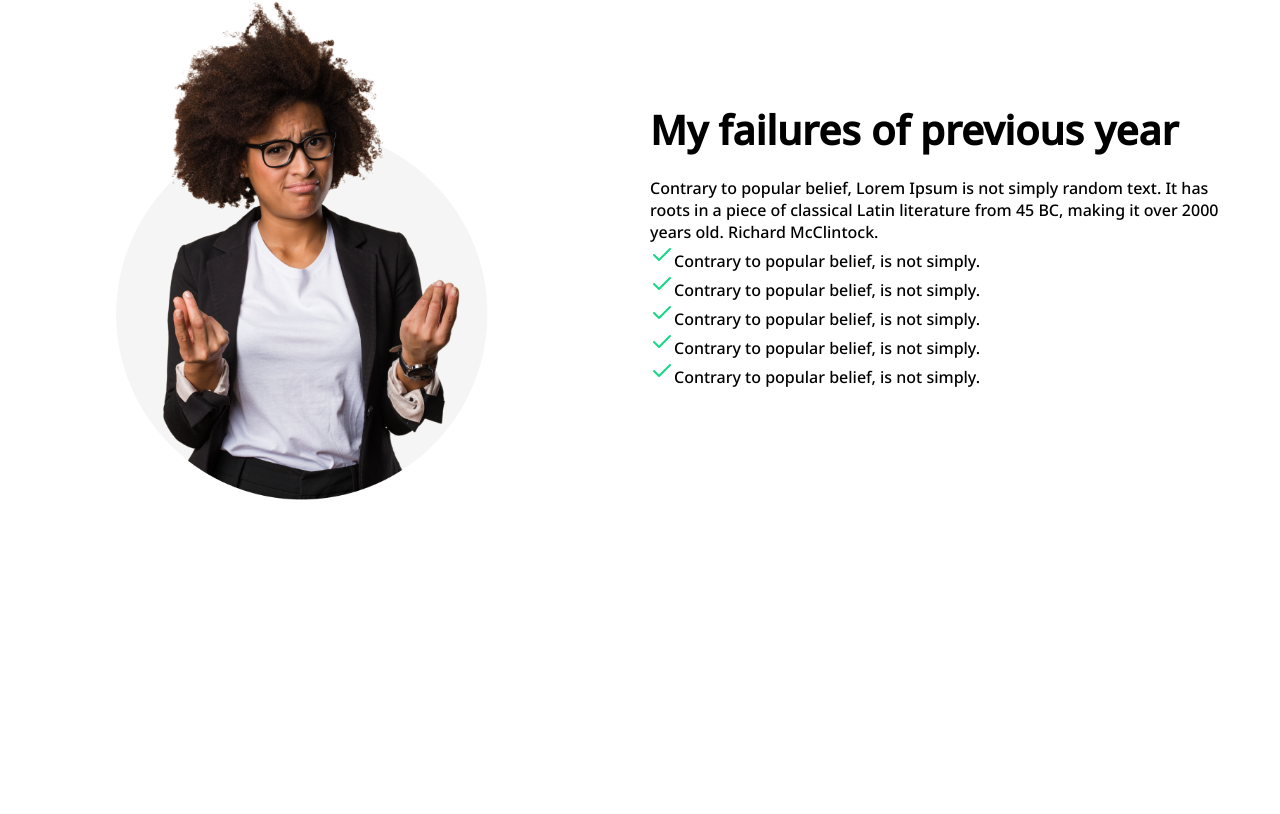
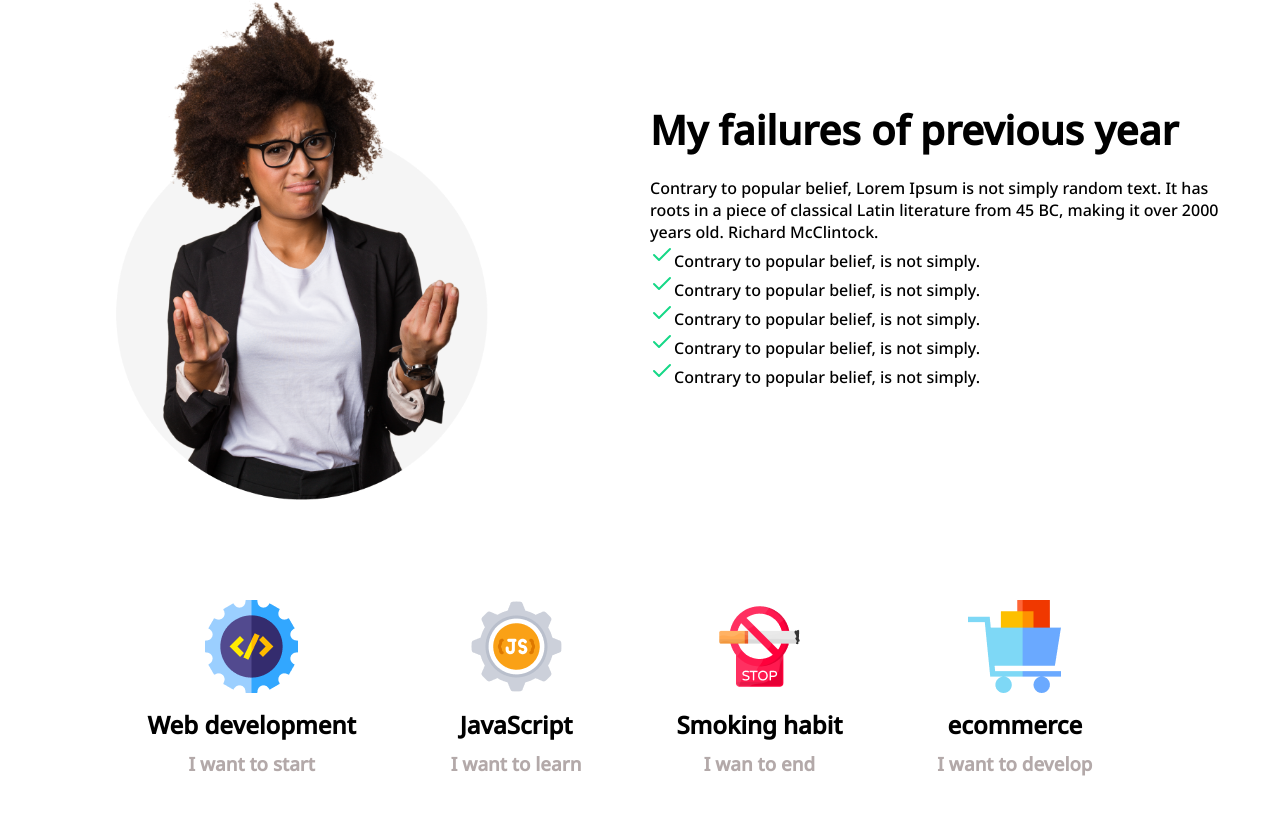
Before and after one commit to sadid56/pracricse-web1, a plain HTML site: page index.html in a window 1280 px wide. Shown: the part 917-1731 px from the top of the page. Before the commit the page ends 1517 px from the top, so only its background shows below. Drawn offline with Linux system fonts and the light colour scheme.

Commit message:
added a skills section

```diff
--- a/index.html
+++ b/index.html
@@ -41,6 +41,28 @@
                 </div>
             </div>
         </section>
+        <section class="skills">
+            <div class="skill">
+                <img src="images/icons/web.png" alt="">
+                <h2 class="skill-title">Web development</h2>
+                <h3 class="skill-desc">I want to start</h3>
+            </div>
+            <div class="skill">
+                <img src="images/icons/js.png" alt="">
+                <h2 class="skill-title">JavaScript</h2>
+                <h3 class="skill-desc">I want to learn</h3>
+            </div>
+            <div class="skill">
+                <img src="images/icons/smoke.png " alt="">
+                <h2 class="skill-title">Smoking habit</h2>
+                <h3 class="skill-desc">I wan to end</h3>
+            </div>
+            <div class="skill">
+                <img src="images/icons/ecom.png" alt="">
+                <h2 class="skill-title">ecommerce</h2>
+                <h3 class="skill-desc">I want to develop</h3>
+            </div>
+        </section>
     </main>
 
 </body>
--- a/style.css
+++ b/style.css
@@ -83,3 +83,18 @@ main{
     font-size: 40px;
     margin-bottom: 20px;
 }
+.skills{
+    display: flex;
+    justify-content: space-around;
+    margin-left:100px;
+    text-align: center;
+    align-items: center;
+    margin-bottom: 100px;
+}
+.skill-title{
+    margin-top: 10px;
+    margin-bottom: 10px;
+}
+.skill-desc{
+    color: rgb(179, 169, 169);
+}
```
